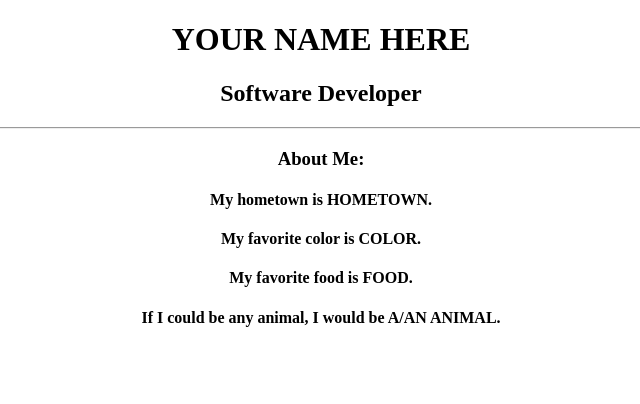
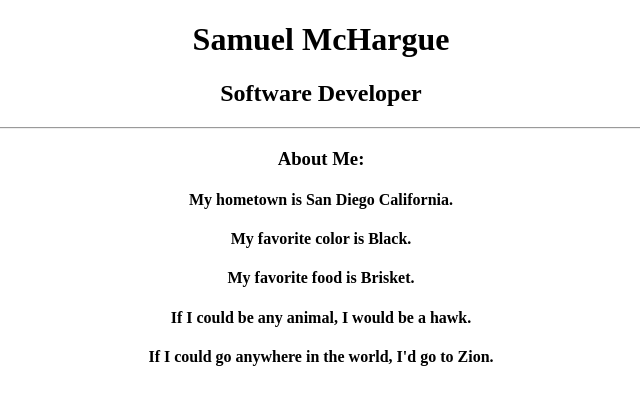
Before and after one commit to hotredsam/my-profile, a plain HTML site: page index.html in a window 1280 px wide. Shown: the whole page, without its empty margins (319-959 px from the left). Drawn offline with Linux system fonts and the light colour scheme.

Commit message:
changed it by adding my name and other perosnal info in index.html

```diff
--- a/index.html
+++ b/index.html
@@ -7,14 +7,15 @@
 		  </head>
 		  <body>
 			<div align="center">
-				<h1>YOUR NAME HERE</h1>
+				<h1>Samuel McHargue</h1>
 				<h2>Software Developer</h2>
 				<hr>
 				<h3>About Me:</h3>
-					<h4>My hometown is HOMETOWN.</h4>
-					<h4>My favorite color is COLOR.</h4>
-					<h4>My favorite food is FOOD.</h4>
-					<h4>If I could be any animal, I would be A/AN ANIMAL.</h4>
+					<h4>My hometown is San Diego California.</h4>
+					<h4>My favorite color is Black.</h4>
+					<h4>My favorite food is Brisket.</h4>
+					<h4>If I could be any animal, I would be a hawk.</h4>
+                    <h4>If I could go anywhere in the world, I'd go to Zion.</h4>
 			</div>
 		  </body>
 		</html>
```
